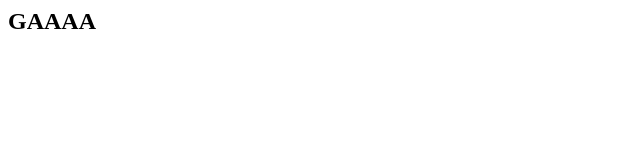
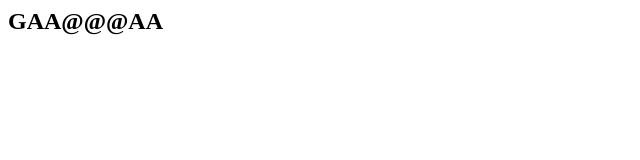
Before and after one commit to yeacomono/course_gtihub, a plain HTML site: page index.html in a window 1280 px wide. Shown: the whole page, without its empty margins (0-640 px from the left). Drawn offline with Linux system fonts and the light colour scheme.

Commit message:
Update index.html

```diff
--- a/index.html
+++ b/index.html
@@ -1 +1 @@
-<h2> GAAAA <h2>
+<h2> GAA@@@AA <h2>
```
